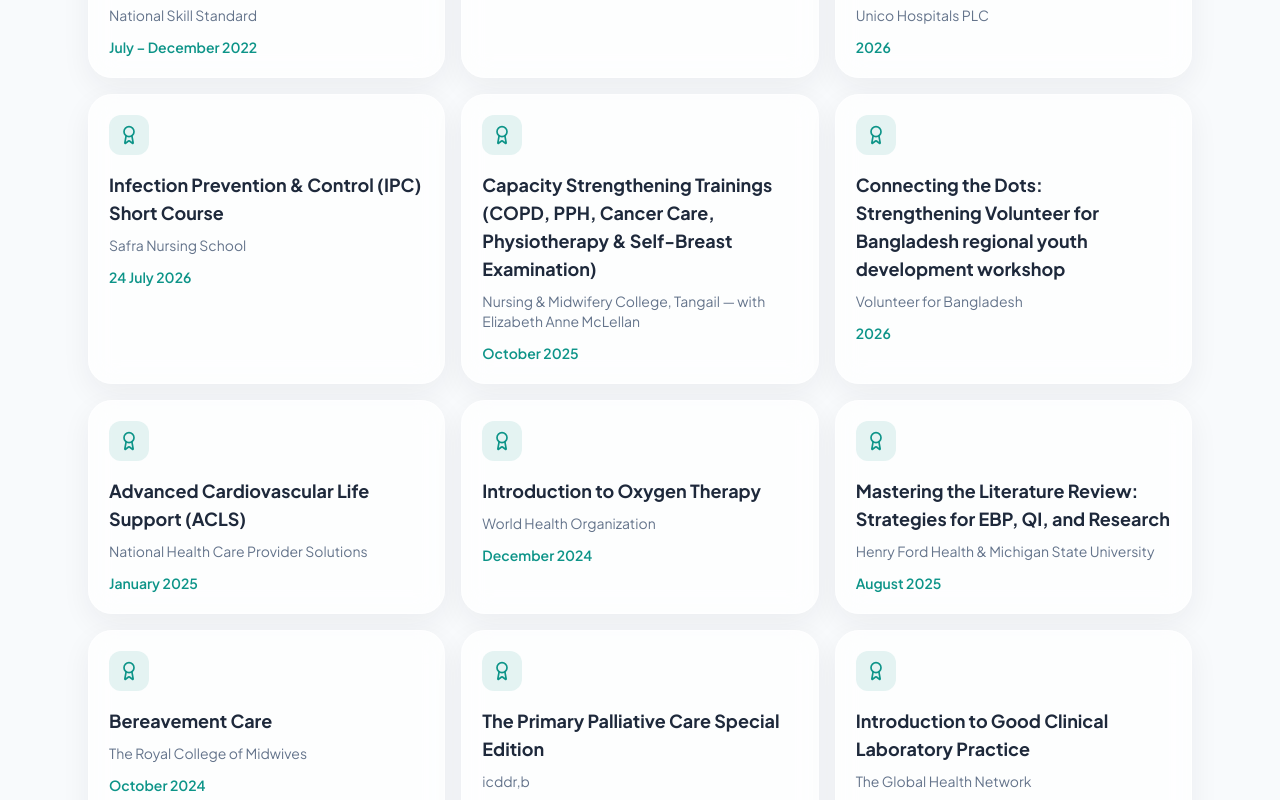
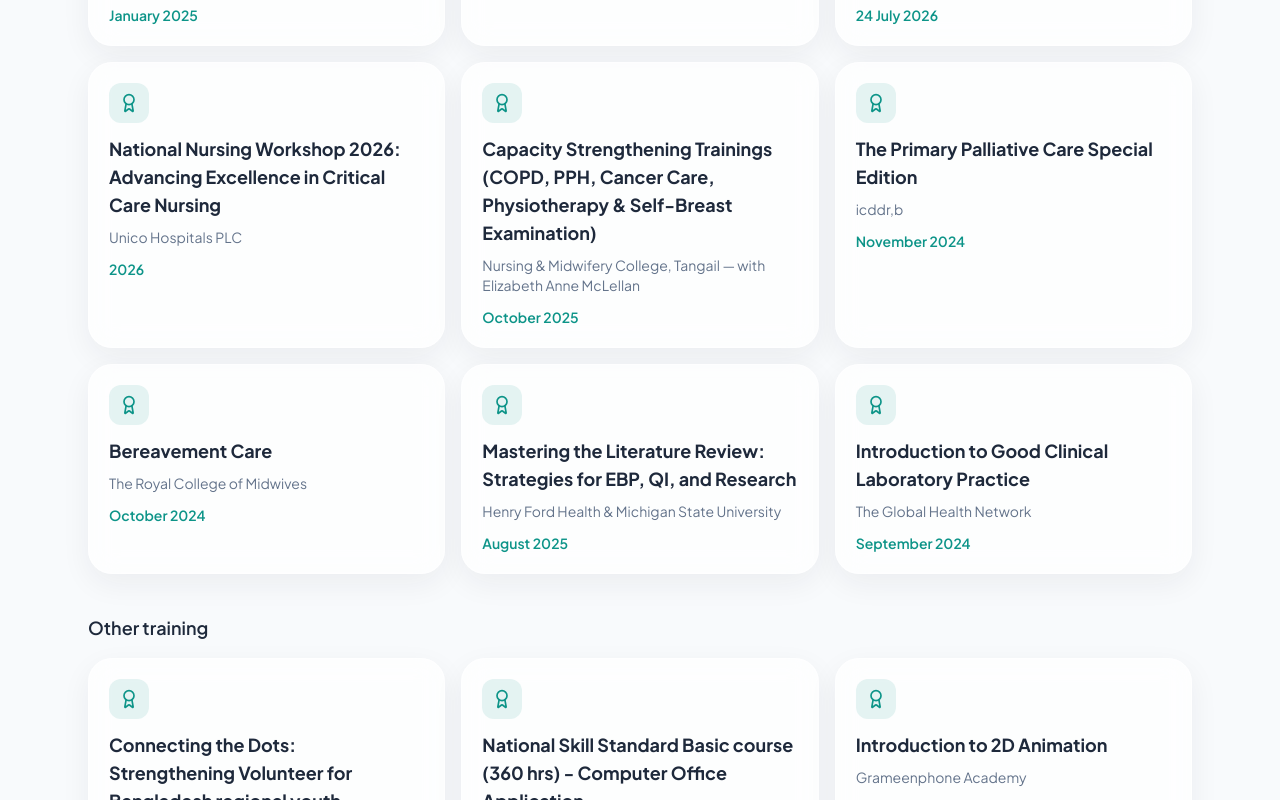
Before and after one commit to TanvirBD71/tanvir.ahmad.bd, a Next.js app: page / in a window 1280 px wide. Shown: the part 5020-5820 px from the top of the page. Built offline with nearby package versions, Linux system fonts and the light colour scheme.

Commit message:
Certification Subgroup

```diff
--- a/components/Certifications.tsx
+++ b/components/Certifications.tsx
@@ -5,6 +5,43 @@ import { Award } from "lucide-react";
 import MotionSection from "@/components/MotionSection";
 import SectionHeading from "@/components/SectionHeading";
 import { certifications } from "@/lib/content";
+
+type CertItem = (typeof certifications.items)[number];
+
+function CertGrid({
+  items,
+  offset,
+  reduceMotion,
+}: {
+  items: CertItem[];
+  offset: number;
+  reduceMotion: boolean | null;
+}) {
+  return (
+    <ul className="grid gap-4 sm:grid-cols-2 lg:grid-cols-3">
+      {items.map((item, i) => (
+        <motion.li
+          key={item.title}
+          className="glass-panel group rounded-3xl p-4 transition duration-300 hover:-translate-y-1 hover:border-teal/40 hover:shadow-lg hover:shadow-teal/10 sm:p-5"
+          initial={reduceMotion ? false : { opacity: 0, y: 16 }}
+          whileInView={reduceMotion ? undefined : { opacity: 1, y: 0 }}
+          viewport={{ once: true, amount: 0.2 }}
+          transition={{
+            duration: reduceMotion ? 0 : 0.4,
+            delay: reduceMotion ? 0 : (offset + i) * 0.05,
+          }}
+        >
+          <div className="mb-3 inline-flex h-9 w-9 items-center justify-center rounded-xl bg-teal/10 text-teal transition group-hover:bg-teal group-hover:text-white sm:h-10 sm:w-10">
+            <Award className="h-5 w-5" aria-hidden="true" />
+          </div>
+          <h3 className="text-base font-bold text-navy sm:text-lg">{item.title}</h3>
+          <p className="mt-2 text-sm text-muted">{item.issuer}</p>
+          <p className="mt-3 text-sm font-semibold text-teal">{item.year}</p>
+        </motion.li>
+      ))}
+    </ul>
+  );
+}
 
 export default function Certifications() {
   const reduceMotion = useReducedMotion();
@@ -22,28 +59,16 @@ export default function Certifications() {
         description={certifications.description}
       />
 
-      <ul className="grid gap-4 sm:grid-cols-2 lg:grid-cols-3">
-        {certifications.items.map((item, i) => (
-          <motion.li
-            key={item.title}
-            className="glass-panel group rounded-3xl p-5 transition duration-300 hover:-translate-y-1 hover:border-teal/40 hover:shadow-lg hover:shadow-teal/10"
-            initial={reduceMotion ? false : { opacity: 0, y: 16 }}
-            whileInView={reduceMotion ? undefined : { opacity: 1, y: 0 }}
-            viewport={{ once: true, amount: 0.2 }}
-            transition={{
-              duration: reduceMotion ? 0 : 0.4,
-              delay: reduceMotion ? 0 : i * 0.05,
-            }}
-          >
-            <div className="mb-4 inline-flex h-10 w-10 items-center justify-center rounded-xl bg-teal/10 text-teal transition group-hover:bg-teal group-hover:text-white">
-              <Award className="h-5 w-5" aria-hidden="true" />
-            </div>
-            <h3 className="text-lg font-bold text-navy">{item.title}</h3>
-            <p className="mt-2 text-sm text-muted">{item.issuer}</p>
-            <p className="mt-3 text-sm font-semibold text-teal">{item.year}</p>
-          </motion.li>
-        ))}
-      </ul>
+      <CertGrid items={certifications.items} offset={0} reduceMotion={reduceMotion} />
+
+      <h3 className="mb-4 mt-10 text-lg font-semibold text-navy">
+        {certifications.otherTitle}
+      </h3>
+      <CertGrid
+        items={certifications.otherItems}
+        offset={certifications.items.length}
+        reduceMotion={reduceMotion}
+      />
     </MotionSection>
   );
 }
--- a/lib/content.ts
+++ b/lib/content.ts
@@ -394,42 +394,9 @@ export const gallery: {
 export const certifications = {
   eyebrow: "Credentials",
   title: "Certifications & workshops",
-  description: "Recognitions spanning clinical learning and creative craft.",
+  description: "Clinical credentials first, with additional training below.",
+  // Clinical certifications and nursing workshops, strongest first.
   items: [
-    {
-      title: "National Skill Standard Basic course (360 hrs) - Computer Office Application",
-      issuer: "National Skill Standard",
-      year: "July – December 2022",
-    },
-    {
-      title: "Introduction to 2D Animation",
-      issuer: "Grameenphone Academy",
-      year: "2026",
-    },
-    {
-      title:
-        "National Nursing Workshop 2026: Advancing Excellence in Critical Care Nursing",
-      issuer: "Unico Hospitals PLC",
-      year: "2026",
-    },
-    {
-      title: "Infection Prevention & Control (IPC) Short Course",
-      issuer: "Safra Nursing School",
-      year: "24 July 2026",
-    },
-    {
-      title:
-        "Capacity Strengthening Trainings (COPD, PPH, Cancer Care, Physiotherapy & Self-Breast Examination)",
-      issuer: "Nursing & Midwifery College, Tangail — with Elizabeth Anne McLellan",
-      year: "October 2025",
-    },
-    {
-      title:
-        "Connecting the Dots: Strengthening Volunteer for Bangladesh regional youth development workshop",
-      issuer: "Volunteer for Bangladesh",
-      year: "2026",
-    },
-    // Added from LinkedIn (Nov 2026) — strongest clinical certificates first.
     {
       title: "Advanced Cardiovascular Life Support (ACLS)",
       issuer: "National Health Care Provider Solutions",
@@ -441,10 +408,26 @@ export const certifications = {
       year: "December 2024",
     },
     {
+      title: "Infection Prevention & Control (IPC) Short Course",
+      issuer: "Safra Nursing School",
+      year: "24 July 2026",
+    },
+    {
       title:
-        "Mastering the Literature Review: Strategies for EBP, QI, and Research",
-      issuer: "Henry Ford Health & Michigan State University",
-      year: "August 2025",
+        "National Nursing Workshop 2026: Advancing Excellence in Critical Care Nursing",
+      issuer: "Unico Hospitals PLC",
+      year: "2026",
+    },
+    {
+      title:
+        "Capacity Strengthening Trainings (COPD, PPH, Cancer Care, Physiotherapy & Self-Breast Examination)",
+      issuer: "Nursing & Midwifery College, Tangail — with Elizabeth Anne McLellan",
+      year: "October 2025",
+    },
+    {
+      title: "The Primary Palliative Care Special Edition",
+      issuer: "icddr,b",
+      year: "November 2024",
     },
     {
       title: "Bereavement Care",
@@ -452,14 +435,34 @@ export const certifications = {
       year: "October 2024",
     },
     {
-      title: "The Primary Palliative Care Special Edition",
-      issuer: "icddr,b",
-      year: "November 2024",
+      title:
+        "Mastering the Literature Review: Strategies for EBP, QI, and Research",
+      issuer: "Henry Ford Health & Michigan State University",
+      year: "August 2025",
     },
     {
       title: "Introduction to Good Clinical Laboratory Practice",
       issuer: "The Global Health Network",
       year: "September 2024",
+    },
+  ],
+  otherTitle: "Other training",
+  otherItems: [
+    {
+      title:
+        "Connecting the Dots: Strengthening Volunteer for Bangladesh regional youth development workshop",
+      issuer: "Volunteer for Bangladesh",
+      year: "2026",
+    },
+    {
+      title: "National Skill Standard Basic course (360 hrs) - Computer Office Application",
+      issuer: "National Skill Standard",
+      year: "July – December 2022",
+    },
+    {
+      title: "Introduction to 2D Animation",
+      issuer: "Grameenphone Academy",
+      year: "2026",
     },
   ],
 };
```
